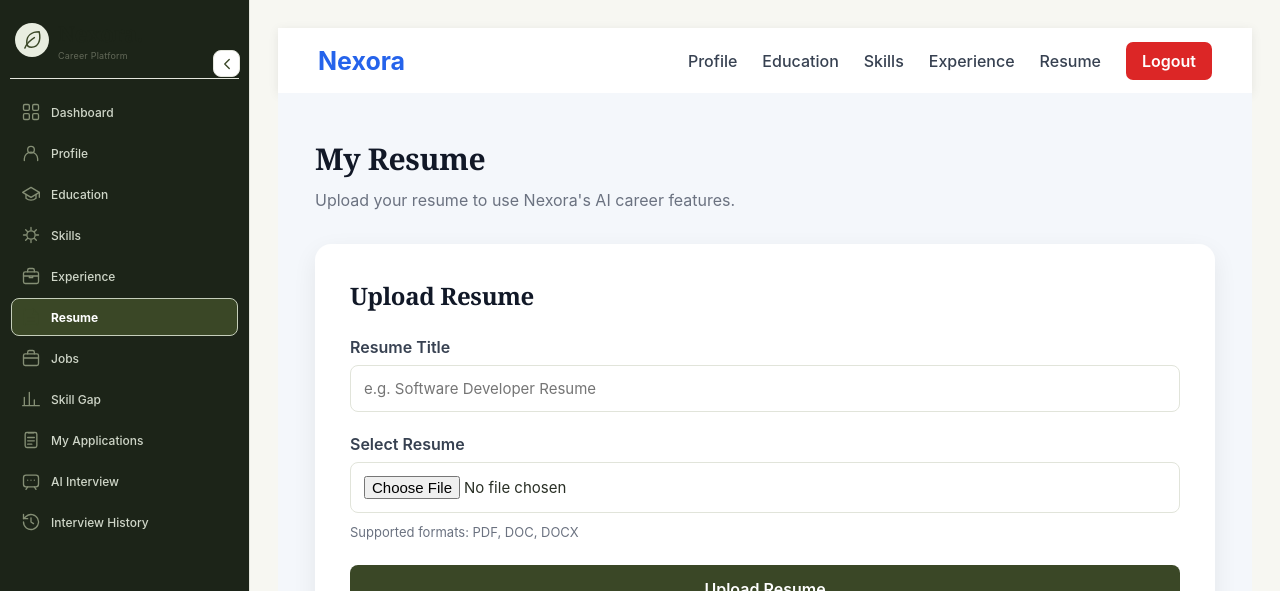
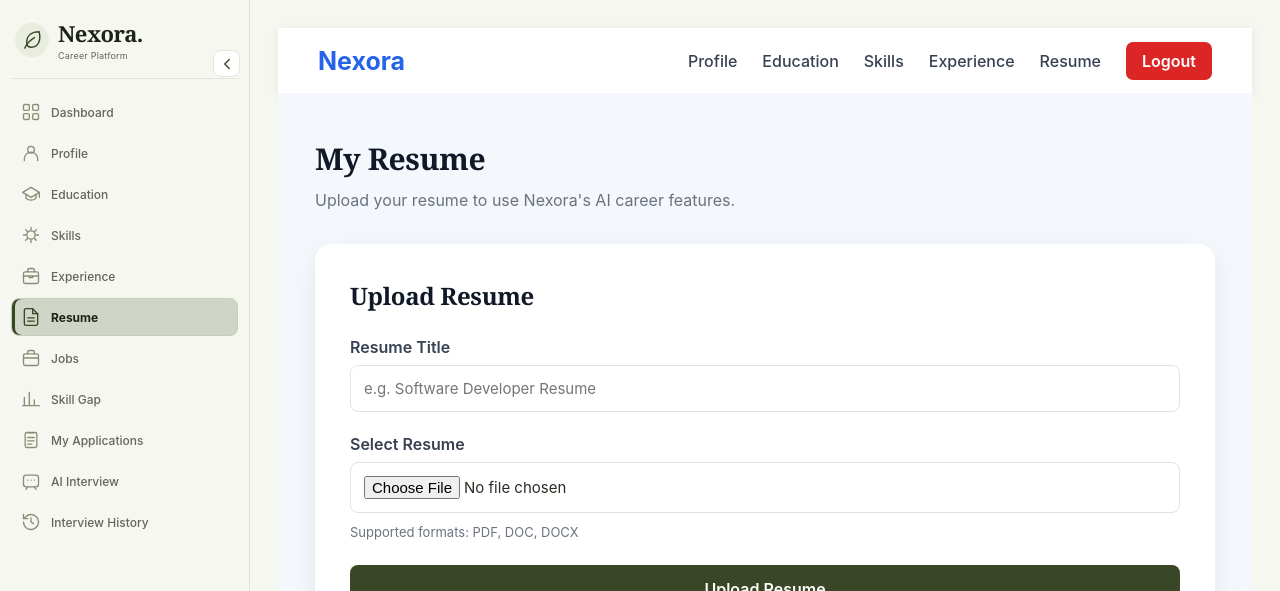
Before and after one commit to Maqdubia/Nexoraa, a React app in the folder frontend/: page /resume in a window 1280 px wide. Shown: the top 591 px of the page. Built offline with nearby package versions, Linux system fonts and the light colour scheme; no server answers; sample sign-in values are in the browser's storage; the HTML template or start-up script is replaced by a standard one.

Commit message:
Update sidebar and navigation styles in ThemeOverrides

```diff
--- a/frontend/src/ThemeOverrides.css
+++ b/frontend/src/ThemeOverrides.css
@@ -220,37 +220,37 @@
     border-color: #EBD0CB;
     color: #8C342D;
 }
-
 /* ---------- Navigation and sidebars ---------- */
 
 .sidebar,
 .sidebar-drawer {
-    background-color: var(--nexora-deep-forest);
-    color: var(--nexora-white);
+background-color: #F7F7F2;
+color: #1C2418;
+border-right: 1px solid #DDE1D6;
 }
 
 .sidebar a,
 .sidebar-drawer a {
-    color: var(--nexora-pale-sage);
+color: #626858;
 }
 
 .sidebar a:hover,
 .sidebar-drawer a:hover {
-    color: var(--nexora-white);
+background-color: #E9EDE3;
+color: #1C2418;
 }
 
 .sidebar a.active,
 .sidebar-drawer a.active {
-    background-color: var(--nexora-olive-forest);
-    color: var(--nexora-white);
+background-color: #CFD6C8;
+color: #1C2418;
 }
 
-.navbar,
-.topbar,
-.app-header {
-    background-color: var(--nexora-card-bg);
-    border-color: var(--nexora-border);
+.sidebar a.active .line-icon,
+.sidebar-drawer a.active .line-icon {
+color: #3A4726;
 }
+
 
 /* ---------- Soft sage surfaces ---------- */
 
```
